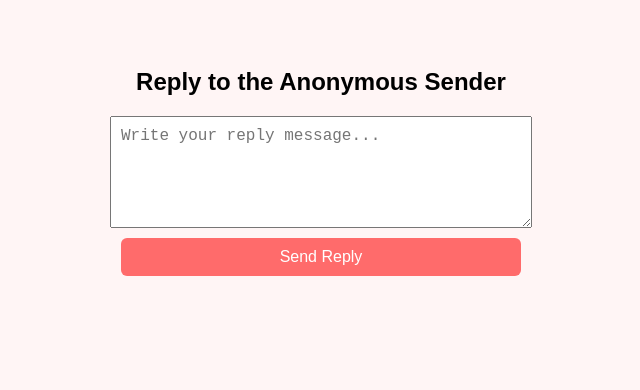
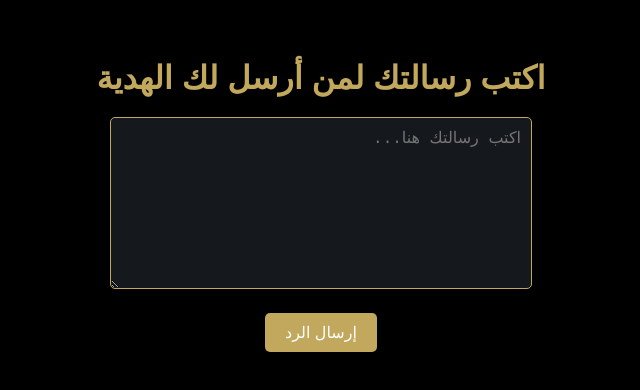
Before and after one commit to ghaithgift/Gifty, a plain HTML site: page reply_updated_gifty.html in a window 1280 px wide. Shown: the whole page, without its empty margins (319-959 px from the left). Drawn offline with Linux system fonts and the light colour scheme.

Commit message:
Update reply_updated_gifty.html

```diff
--- a/reply_updated_gifty.html
+++ b/reply_updated_gifty.html
@@ -1,64 +1,56 @@
-
 <!DOCTYPE html>
-<html lang="en">
+<html lang="ar" dir="rtl">
 <head>
   <meta charset="UTF-8">
-    <title>Gifty - Reply</title>
+  <meta name="viewport" content="width=device-width, initial-scale=1.0">
+  <title>Gifty - اكتب ردك</title>
   <style>
     body {
       font-family: sans-serif;
-            background-color: #fff5f5;
-            padding: 40px;
+      background-color: #000000; /* خلفية سوداء */
+      padding: 30px;
       text-align: center;
+      direction: rtl;
+      color: #FFFFFF; /* نص أبيض */
     }
-        textarea, button {
-            display: block;
-            margin: 10px auto;
+    h1 {
+      color: #C2A85D; /* ذهبي */
+      margin-bottom: 20px;
+    }
+    textarea {
+      width: 90%;
+      max-width: 400px;
+      height: 150px;
       padding: 10px;
-            width: 80%;
-            max-width: 400px;
       font-size: 16px;
+      border: 1px solid #C2A85D;
+      border-radius: 5px;
+      background-color: #15191E;
+      color: white;
+      margin-bottom: 20px;
     }
     button {
-            background-color: #ff6b6b;
+      padding: 10px 20px;
+      background-color: #C2A85D;
       color: white;
       border: none;
-            border-radius: 6px;
+      border-radius: 5px;
+      font-size: 16px;
       cursor: pointer;
     }
     button:hover {
-            background-color: #e63946;
+      background-color: #A58E4A;
     }
   </style>
 </head>
 <body>
-    <h2>Reply to the Anonymous Sender</h2>
-    <form id="replyForm">
-        <textarea name="reply" placeholder="Write your reply message..." rows="5" required></textarea>
-        <button type="submit">Send Reply</button>
+
+  <h1>اكتب رسالتك لمن أرسل لك الهدية</h1>
+
+  <form>
+    <textarea placeholder="اكتب رسالتك هنا..."></textarea><br>
+    <button type="submit">إرسال الرد</button>
   </form>
-    <p id="status"></p>
 
-    <script>
-        const form = document.getElementById('replyForm');
-        const statusText = document.getElementById('status');
-
-        form.addEventListener('submit', function(e) {
-            e.preventDefault();
-            const formData = new FormData(form);
-            fetch('https://script.google.com/macros/s/AKfycbyT2KrdvizRxoGNfiGVyFQ27Vpgfomgp-_dMyvMLIchXJSENEsEER_C39ylCyzkRKUw/exec', {
-                method: 'POST',
-                body: formData
-            })
-            .then(response => response.text())
-            .then(data => {
-                statusText.innerText = "✅ تم إرسال ردّك بنجاح!";
-                form.reset();
-            })
-            .catch(error => {
-                statusText.innerText = "❌ صار في مشكلة، جرّب بعد شوي.";
-            });
-        });
-    </script>
 </body>
 </html>
```
Lines whose indentation alone changed are shown as unchanged.
